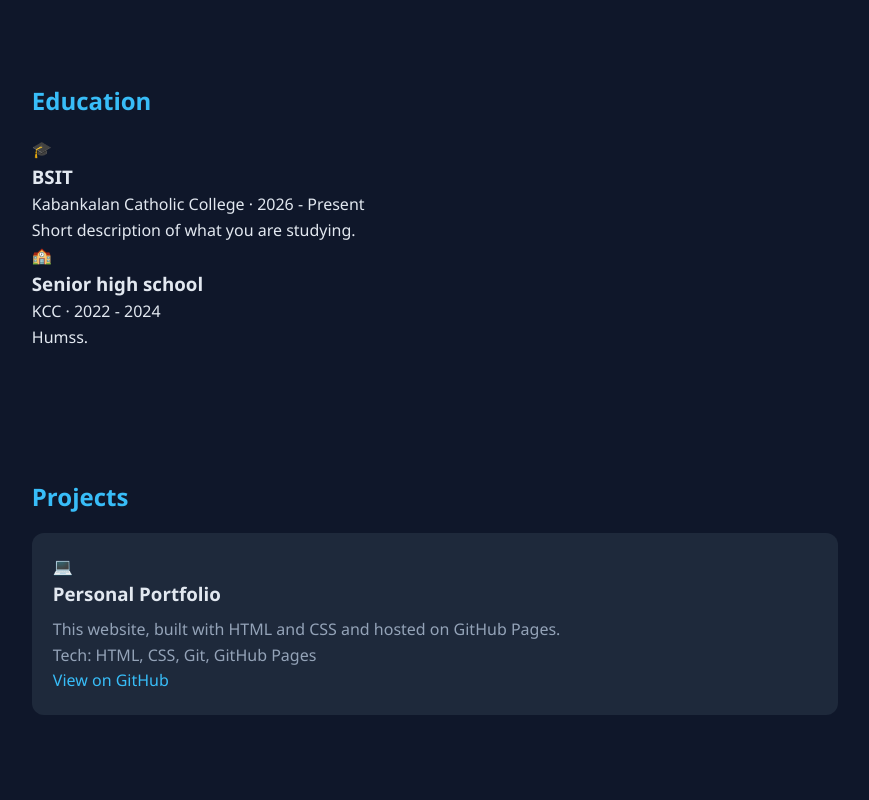
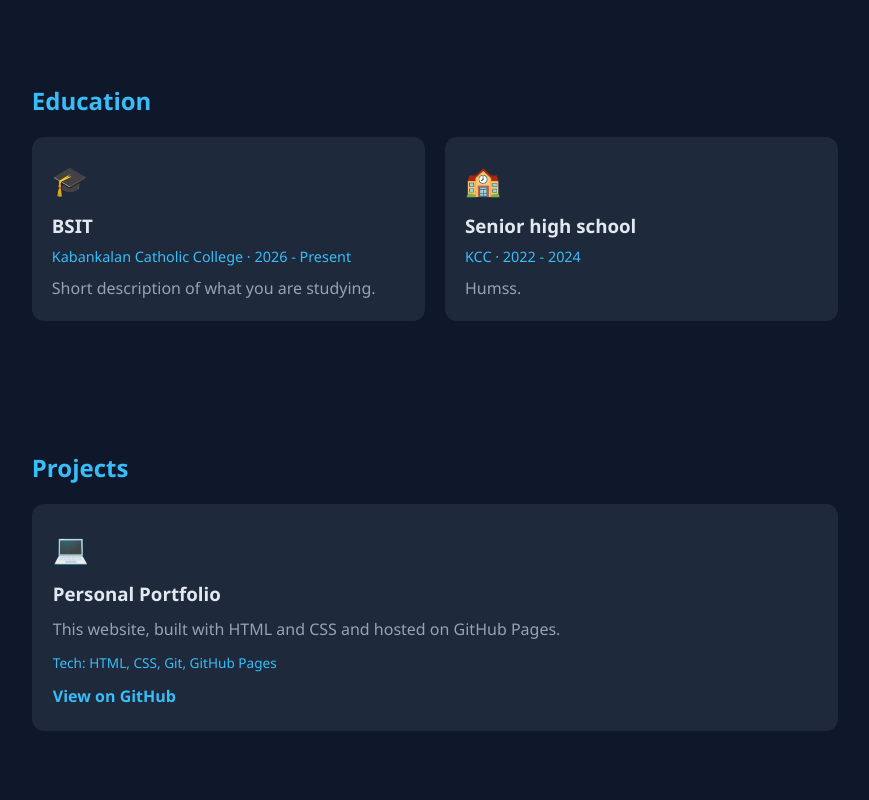
Before and after one commit to Mathew-tect/Brutas-project-1, a plain HTML site: page index.html in a window 1280 px wide. Shown: the part 720-1520 px from the top of the page, without its empty margins (205-1074 px from the left). Drawn offline with Linux system fonts and the light colour scheme.

Commit message:
Update style.css

```diff
--- a/styles/style.css
+++ b/styles/style.css
@@ -97,3 +97,26 @@ footer {
   .site-header nav a { margin: 0 8px; }
   section { padding: 48px 6%; }
 }
+
+.icon { font-size: 1.8rem; display: block; margin-bottom: 8px; }
+
+.blocks {
+  display: grid;
+  grid-template-columns: repeat(auto-fit, minmax(220px, 1fr));
+  gap: 20px;
+}
+.block {
+  background: var(--surface);
+  padding: 20px;
+  border-radius: 12px;
+}
+.block h3 { margin-bottom: 4px; }
+.block .sub { color: var(--accent); font-size: 0.9rem; margin-bottom: 8px; }
+.block p { color: var(--muted); }
+.block ul { list-style: none; color: var(--muted); }
+.block li { padding: 2px 0; }
+
+.card .tech { font-size: 0.85rem; color: var(--accent); margin: 10px 0; }
+.card a { font-weight: 600; }
+
+.site-header nav a { font-size: 0.9rem; }
```
